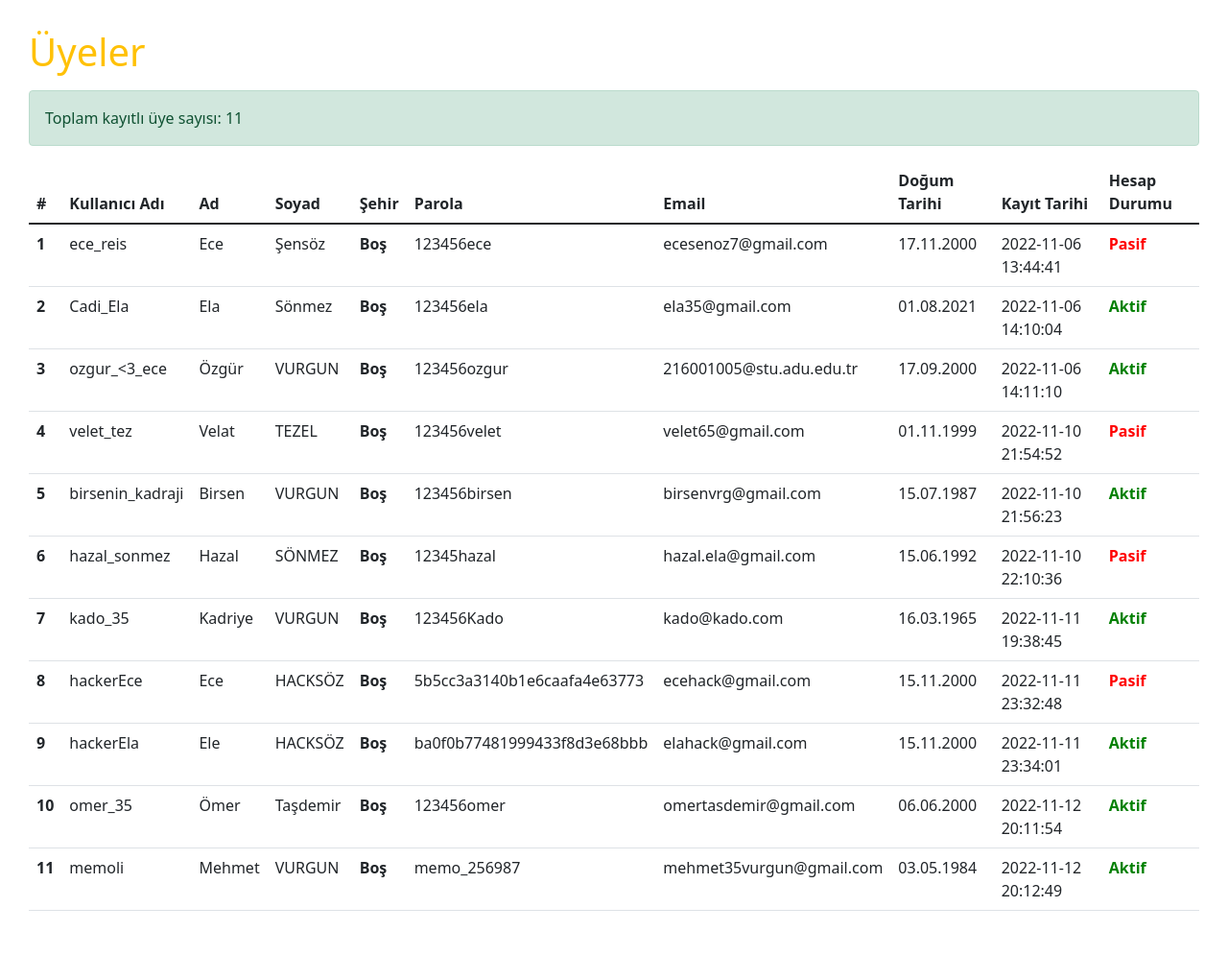
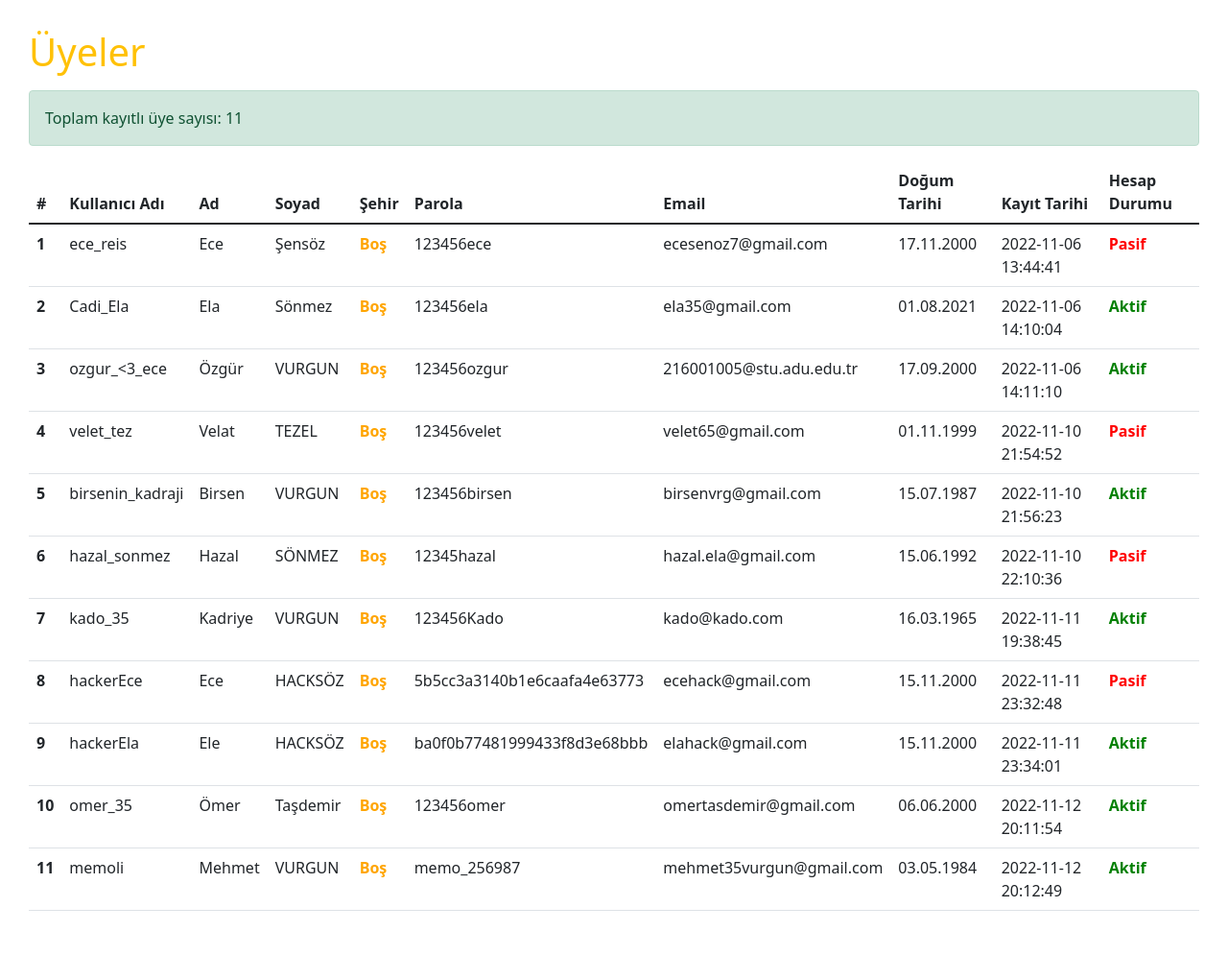
Before and after one commit to ozgurvurgun/php-database-operations, a PHP site: page /index2.php in a window 1280 px wide. Shown: the whole page at 96% size. Run offline with PHP 8.4, Linux system fonts and the light colour scheme; data comes from the database, SQL or seed files in the repository; data that the repository does not hold is empty; some libraries are stand-ins or nearby versions.

Commit message:
style.css edited

```diff
--- a/assets/css/style.css
+++ b/assets/css/style.css
@@ -4,3 +4,6 @@ color: green;
 #passive{
 color:red;
 }
+#warning{
+    color:orange;
+}
```
